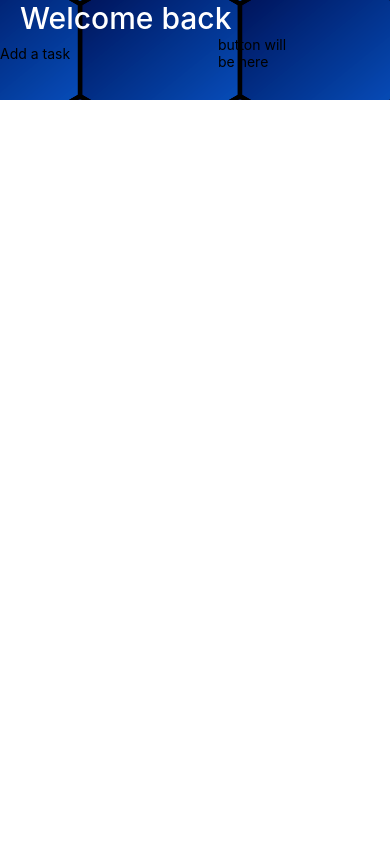
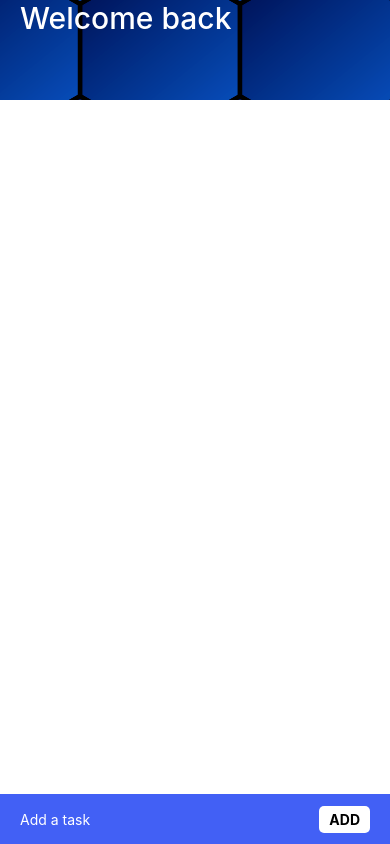
Before and after one commit to ismylsmylv/NativeToDo, a React Native app: screen / in a window 390 px wide. Built offline with nearby package versions, Linux system fonts and the light colour scheme.

Commit message:
style fixes

```diff
--- a/App.tsx
+++ b/App.tsx
@@ -8,8 +8,7 @@ import {
   TextInput,
   View,
 } from 'react-native';
-import CompletedButton from './components/button';
-function formatDateToDayMonth(timestamp) {
+function formatDateToDayMonth(timestamp: string | number | Date) {
   // Convert timestamp to milliseconds by multiplying by 1000
   const date = new Date(timestamp); // Assuming the timestamp is in seconds
 
@@ -56,32 +55,55 @@ function App(): React.JSX.Element {
             colors={['#4c669f', '#3b5998', '#192f6a']}
             style={styles.linearGradient}></LinearGradient> */}
         </View>
-        <View>
+        <View style={styles.todoList}>
           {todos &&
-            todos.map(elem => {
+            todos.map((elem: any) => {
               // const formattedDate = formatDateToDayMonth(elem.date);
               return (
                 <View style={styles.todoCard} key={elem.date}>
                   <View>
-                    <Text style={styles.todoCardTitle}>{elem.title}</Text>
+                    <Text
+                      style={
+                        elem.completed
+                          ? [styles.todoCardTitle, styles.completedTodo]
+                          : [styles.todoCardTitle]
+                      }>
+                      {elem.title}
+                    </Text>
                     <Text>from {formatDateToDayMonth(elem.date)}</Text>
                   </View>
+                  <View style={styles.todoCardControls}>
                     <Text
+                      style={styles.todoDoneBtn}
                       onPress={() => {
-                      const filteredTodos = todos.filter(
-                        element => element.date != elem.date,
-                      );
+                        const filteredTodos = todos.filter((element: any) => {
+                          if (element.date == elem.date) {
+                            element.completed = true;
+                          }
+                        });
                         settodos(filteredTodos);
                       }}>
                       Done
                     </Text>
+                    <Text
+                      style={styles.todoDeleteBtn}
+                      onPress={() => {
+                        const filteredTodos = todos.filter(
+                          (element: any) => element.date != elem.date,
+                        );
+                        settodos(filteredTodos);
+                      }}>
+                      Delete
+                    </Text>
+                  </View>
                 </View>
               );
             })}
         </View>
-
+      </ScrollView>
       <View style={styles.inputBar}>
         <TextInput
+          style={styles.inputField}
           placeholder="Add a task"
           onChangeText={e => setinput(e)}
           defaultValue={input}
@@ -89,15 +111,26 @@ function App(): React.JSX.Element {
             const todo = {
               title: input,
               date: Date.now(),
-                comleted: false,
+              completed: false,
             };
             settodos([...todos, todo]);
             setinput('');
           }}
         />
-          <Text>button will be here</Text>
+        <Text
+          style={styles.inputAdd}
+          onPress={e => {
+            const todo = {
+              title: input,
+              date: Date.now(),
+              completed: false,
+            };
+            settodos([...todos, todo]);
+            setinput('');
+          }}>
+          add
+        </Text>
       </View>
-      </ScrollView>
     </SafeAreaView>
   );
 }
@@ -152,16 +185,52 @@ const styles = StyleSheet.create({
   main: {
     position: 'relative',
     flex: 1,
+    height: 'auto',
     justifyContent: 'space-between',
   },
   inputBar: {
     flex: 1,
-    height: 100,
-    width: 300,
+    // height: 100,
+    // width: 300,
     display: 'flex',
     flexDirection: 'row',
-    justifyContent: 'center',
-    alignItems: 'stretch',
+    // justifyContent: 'center',
+    // alignItems: 'stretch',
+    width: '100%',
+    height: 50,
+    backgroundColor: '#4260f5',
+    justifyContent: 'space-between',
+    paddingHorizontal: 20,
+    alignItems: 'center',
+    position: 'absolute', //Here is the trick
+    bottom: 0, //Here is the trick
+    zIndex: 100,
+  },
+  todoCardControls: {
+    display: 'flex',
+    flexDirection: 'row',
+  },
+  todoDoneBtn: {
+    color: 'green',
+    marginRight: 10,
+  },
+  todoDeleteBtn: {
+    color: 'red',
+  },
+  completedTodo: {
+    textDecorationLine: 'line-through',
+  },
+  inputField: {
+    color: 'white',
+  },
+  inputAdd: {
+    textTransform: 'uppercase',
+    fontWeight: '700',
+    paddingHorizontal: 10,
+    paddingVertical: 5,
+    color: 'black',
+    backgroundColor: 'white',
+    borderRadius: 5,
   },
 });
 
--- a/package.json
+++ b/package.json
@@ -11,6 +11,7 @@
   },
   "dependencies": {
     "react": "18.2.0",
+    "react-icons": "^5.0.1",
     "react-native": "0.73.5",
     "react-native-linear-gradient": "^2.8.3"
   },
```
Also changed, not shown: 1 other file (tests, documents, lock files or other folders). Lines whose indentation alone changed are shown as unchanged.
